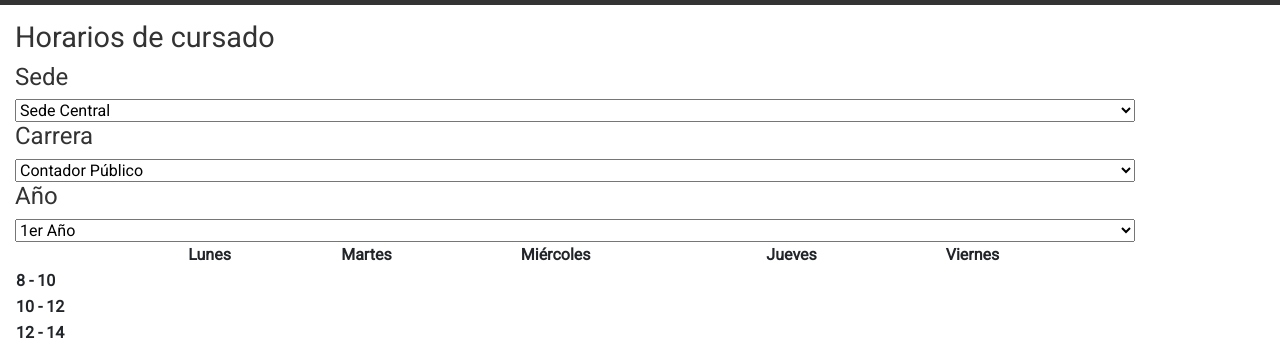
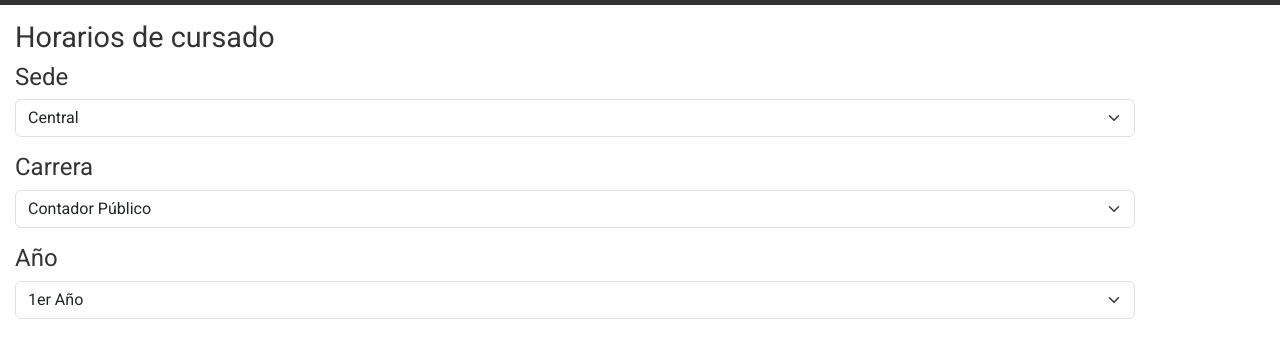
Before and after one commit to Ferchus-24/PreEntrega2-Prestinoni, a website: page pages/cursado.html in a window 1280 px wide. Shown: the part 104-459 px from the top of the page. Drawn offline with nearby package versions, Linux system fonts and the light colour scheme.

Commit message:
agregamos bootstrap a cursado y consulta

```diff
--- a/pages/cursado.html
+++ b/pages/cursado.html
@@ -50,57 +50,70 @@
         <section class="container">
             <h1>Horarios de cursado</h1>
             <h2>Sede</h2>
-            <select name="Sede" id="sede">
-                <option value="central">Sede Central</option>
-                <option value="sanrafael">Sede San Rafael</option>
+            <select class="form-select mb-3" aria-label="Default select example">
+                <option value="1">Central</option>
+                <option value="2">San Rafafel</option>
+                <option value="3">Junín</option>
               </select>
             <h2>Carrera</h2>
-            <select name="Carrera" id="carrera">
-                <option value="cp">Contador Público</option>
-                <option value="la">Lic. en Administración</option>
-                <option value="economia">Lic. en Economía</option>
+            <select class="form-select mb-3" aria-label="Default select example">
+                <option value="1">Contador Público</option>
+                <option value="2">Lic. en Administración</option>
+                <option value="3">Economía</option>
               </select>
             <h2>Año</h2>
-            <select name="year" id="year">
-                <option value="primero">1er Año</option>
-                <option value="segundo">2do Año</option>
-                <option value="tercero">3er Año</option>
-                <option value="cuarto">4to Año</option>
-                <option value="quinto">5to Año</option>
+            <select class="form-select mb-3" aria-label="Default select example">
+                <option value="1">1er Año</option>
+                <option value="2">2do Año</option>
+                <option value="3">3er Año</option>
+                <option value="4">4to Año</option>
+                <option value="5">5to Año</option>
               </select>
-            <table>
+            <table class="table mt-4">
+                <thead>
                   <tr>
-                    <th></th>
-                    <th>Lunes</th>
-                    <th>Martes</th>
-                    <th>Miércoles</th>
-                    <th>Jueves</th>
-                    <th>Viernes</th>
+                    <th scope="col"></th>
+                    <th scope="col">Lunes</th>
+                    <th scope="col">Martes</th>
+                    <th scope="col">Miércoles</th>
+                    <th scope="col">Jueves</th>
+                    <th scope="col">Viernes</th>
+                  </tr>
+                </thead>
+                <tbody>
+                  <tr>
+                    <th scope="row"> 8 a 9.30</th>
+                    <td>...</td>
+                    <td>...</td>
+                    <td>...</td>
+                    <td>...</td>
+                    <td>...</td>
                   </tr>
                   <tr>
-                    <th>8 - 10</th>
-                    <td></td>
-                    <td></td>
-                    <td></td>
-                    <td></td>
-                    <td></td>
+                    <th scope="row">10 a 11.40</th>
+                    <td>...</td>
+                    <td>...</td>
+                    <td>...</td>
+                    <td>...</td>
+                    <td>...</td>
                   </tr>
                   <tr>
-                    <th>10 - 12</th>
-                    <td></td>
-                    <td></td>
-                    <td></td>
-                    <td></td>
-                    <td></td>
+                    <th scope="row">11.45 a 12.30</th>
+                    <td>...</td>
+                    <td>...</td>
+                    <td>...</td>
+                    <td>...</td>
+                    <td>...</td>
                   </tr>
                   <tr>
-                    <th>12 - 14</th>
-                    <td></td>
-                    <td></td>
-                    <td></td>
-                    <td></td>
-                    <td></td>
+                    <th scope="row">12.35 a 13.20</th>
+                    <td>...</td>
+                    <td>...</td>
+                    <td>...</td>
+                    <td>...</td>
+                    <td>...</td>
                   </tr>
+                </tbody>
               </table>
         </section>
     </main>
```
Also changed, not shown: pages/consulta.html (+43 -35 lines). Lines whose indentation alone changed are shown as unchanged.
